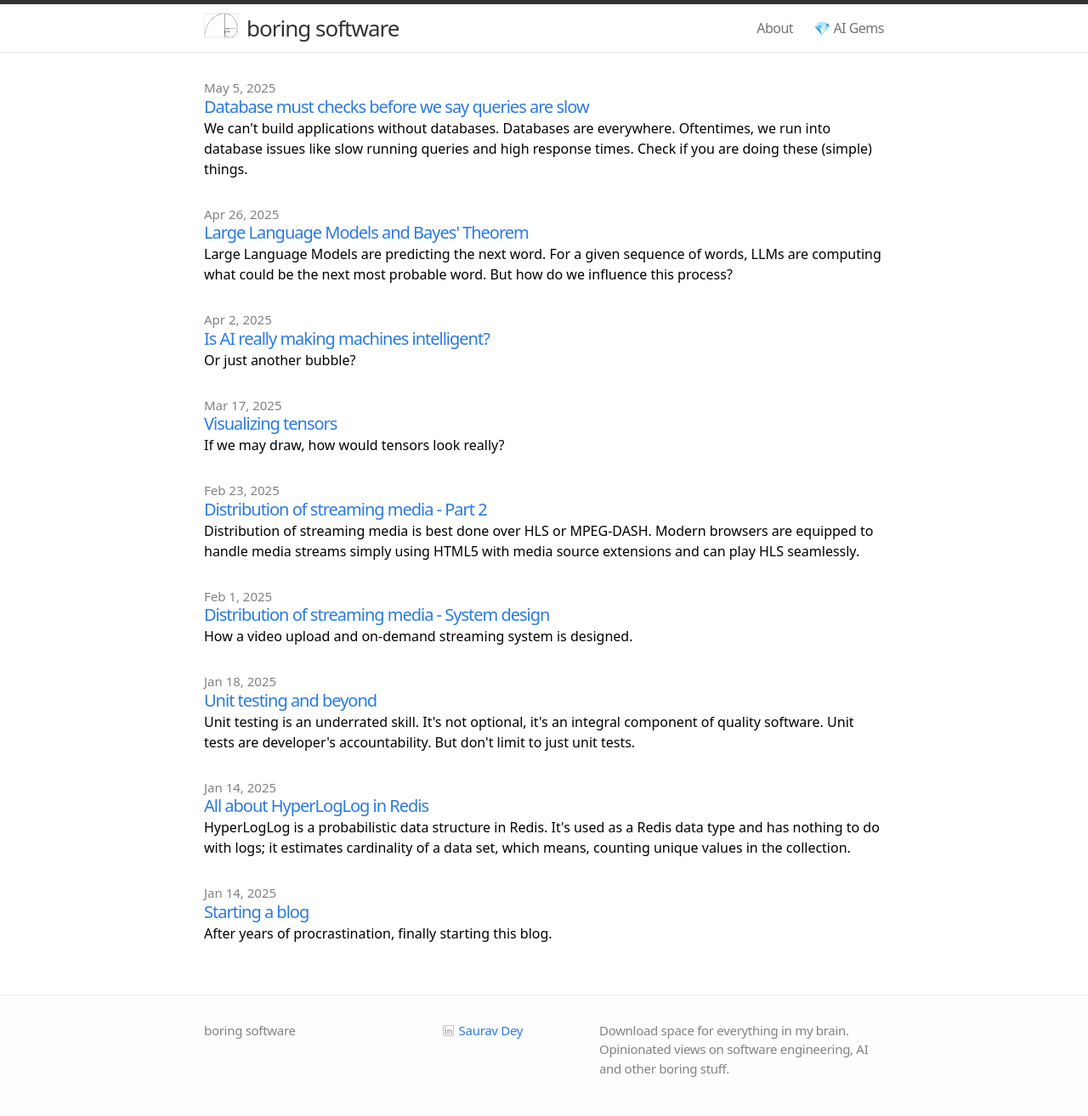
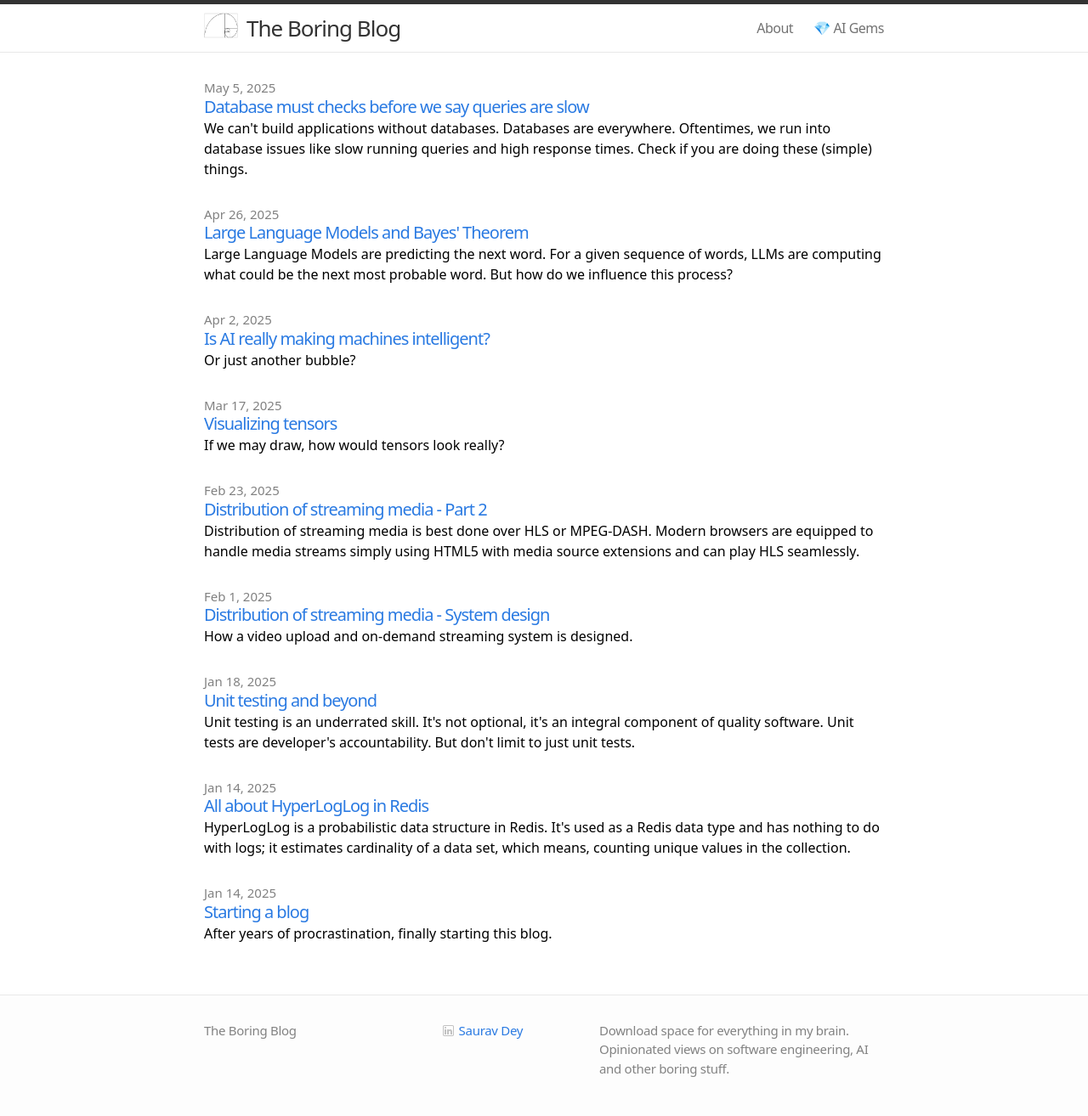
Before and after one commit to mindyouragents/mindyouragents.github.io, a Jekyll site: the page built from index.html, in a window 1280 px wide. Shown: the whole page at 85% size. Built offline with Jekyll 4.4.1, drawn with Linux system fonts in a browser that asks for light colours; some web fonts are replaced.

Commit message:
Update _config.yml

```diff
--- a/_config.yml
+++ b/_config.yml
@@ -1,9 +1,9 @@
 # Site settings
-title: boring software
+title: The Boring Blog
 email:
 description: "Download space for everything in my brain. Opinionated views on software engineering, AI and other boring stuff."
 baseurl: ""
-url: "https://boringfyi.github.io"
+url: "https://theboringblog.github.io"
 linkedin_username: sauravdey
 github_username:
 twitter_username:
```
